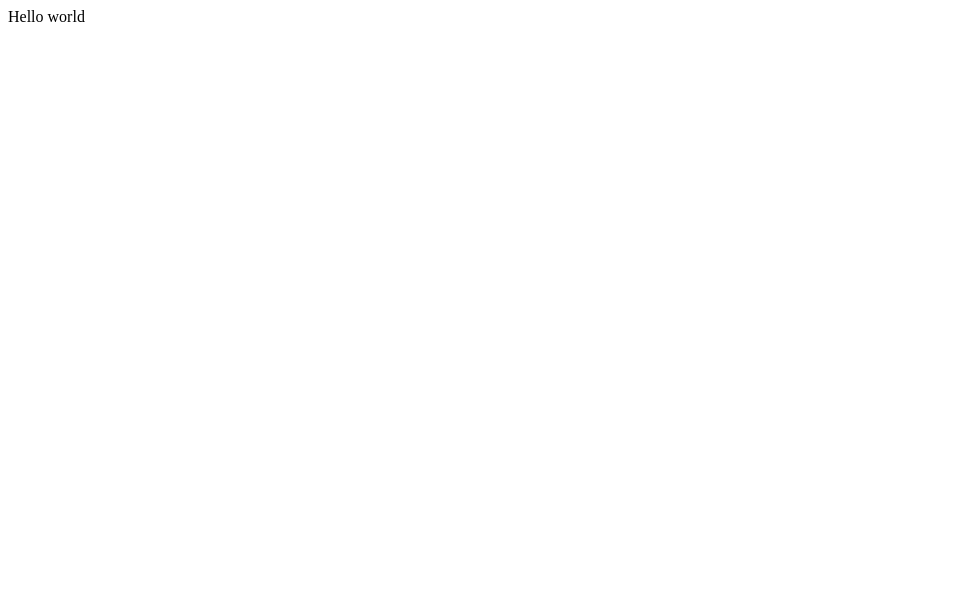
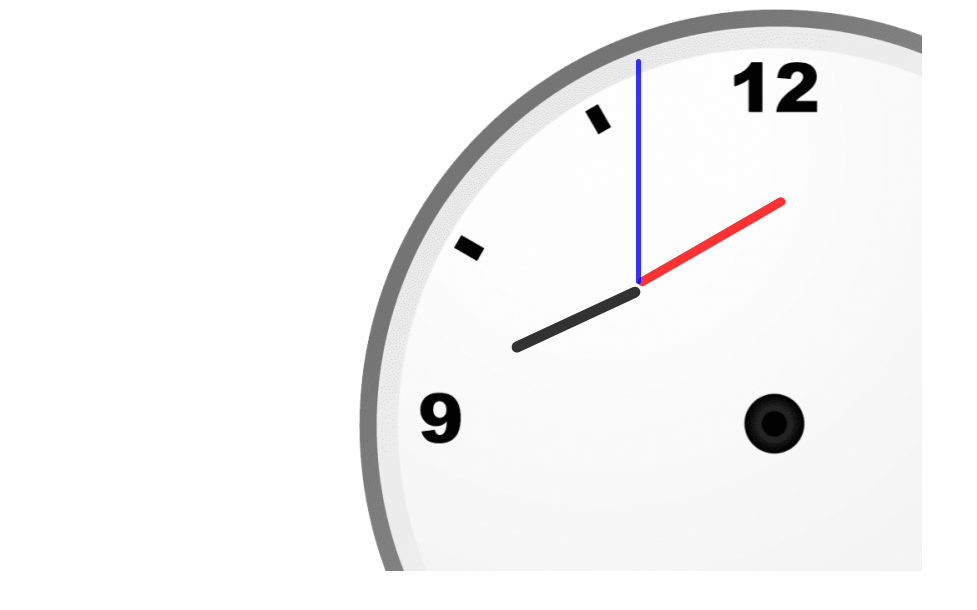
Before and after one commit to SaloniSuvarna/Analog-clock, a plain HTML site: page index.html in a window 1280 px wide. Shown: the whole page, without its empty margins (0-977 px from the left). Drawn offline with Linux system fonts and the light colour scheme.

Commit message:
Final changes

```diff
--- a/index.html
+++ b/index.html
@@ -9,15 +9,12 @@
 </head>
 
 <body>
-  Hello world
+  <div id ="clockcontainer">
+    <div id="hour"></div>
+    <div id="minute"></div>
+    <div id="second"></div>
+  </div>
   <script src="script.js"></script>
-
-  <!--
-  This script places a badge on your repl's full-browser view back to your repl's cover
-  page. Try various colors for the theme: dark, light, red, orange, yellow, lime, green,
-  teal, blue, blurple, magenta, pink!
-  -->
   <script src="https://replit.com/public/js/replit-badge-v2.js" theme="dark" position="bottom-right"></script>
 </body>
-
 </html>
--- a/script.js
+++ b/script.js
@@ -0,0 +1,13 @@
+setInterval(() => {
+    d = new Date();
+    htime = d.getHours();
+    mtime = d.getMinutes();
+    stime = d.getSeconds();
+    hrotation = 30*htime + mtime/2;
+    mrotation = 6*mtime;
+    srotation = 6*stime;
+
+    hour.style.transform = `rotate(${hrotation}deg)`;
+    minute.style.transform = `rotate(${mrotation}deg)`;
+    second.style.transform = `rotate(${srotation}deg)`;
+}, 1000);
--- a/style.css
+++ b/style.css
@@ -1,4 +1,40 @@
-html {
-  height: 100%;
-  width: 100%;
+#clockcontainer{
+  position: relative;
+  margin: auto;
+  height: 44vw;
+  width: 44vw;
+  background: url(clock.png) no-repeat; //only one clock will be there
+  background-size: 80%;
 }
+
+  #hour, #minute, #second{
+    position: absolute;
+    border-radius: 12px;
+    transform-origin: bottom;
+  }
+
+  #hour{
+      width: 2%;
+      background-color: black;
+      height: 25%;
+      top: 25%;
+      left: 48.85%;
+      opacity: 0.8;
+  }
+  #minute{
+      width: 1.6%;
+      background-color: red;
+      height: 30%;
+      top: 19%;
+      left: 48.9%;
+      opacity: 0.8;
+  }
+  #second{
+      width: 1%;
+      background-color:blue;
+      height: 40%;
+      top: 9%;
+      left: 49.25%;
+      opacity: 0.8;
+
+  }
```
Also changed, not shown: clock.png (added).
